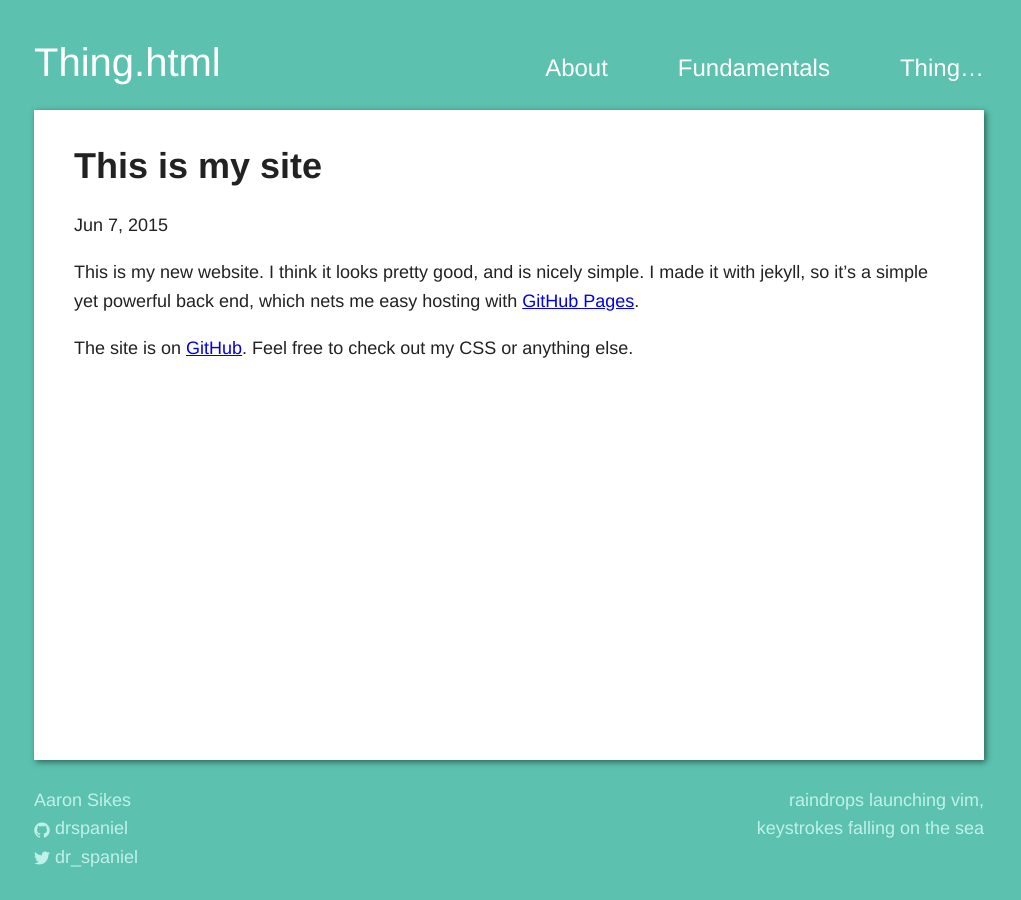
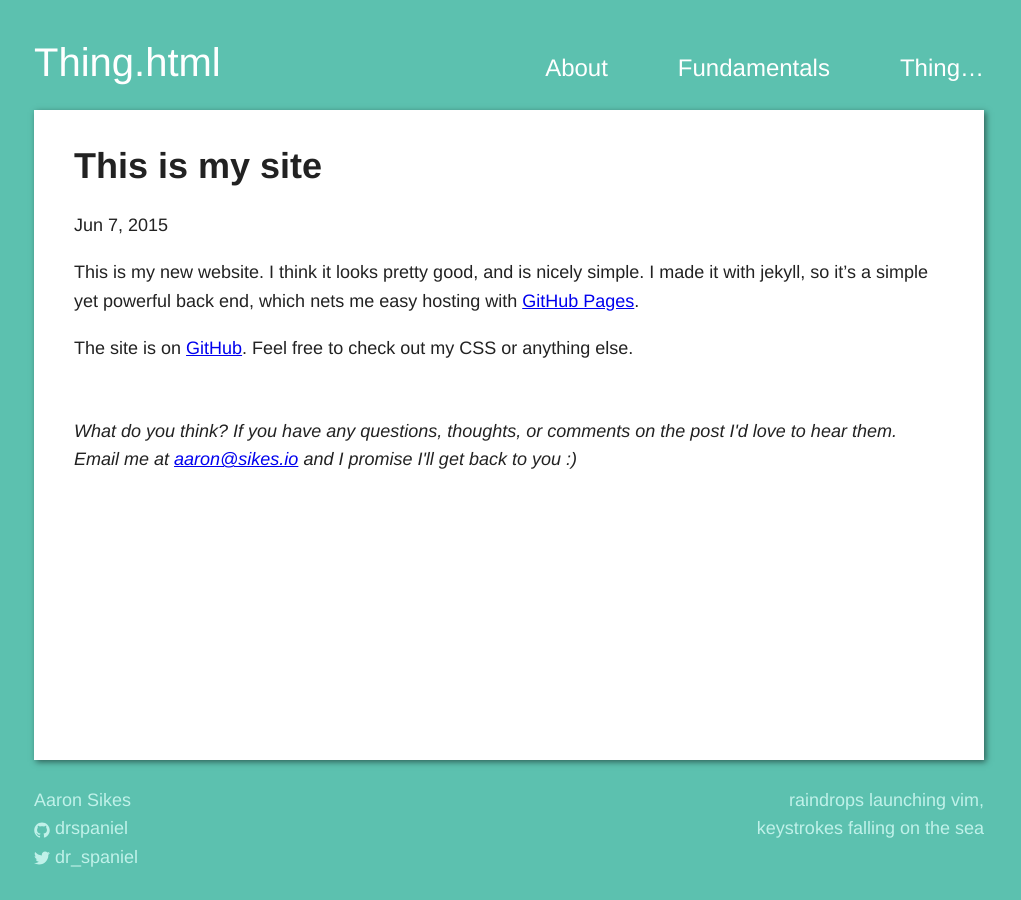
Before and after one commit to AaronSikes/aaron.sikes.io, a Jekyll site: the page built from _posts/2015-06-07-my-site.md, in a window 1280 px wide. Shown: the whole page, without its empty margins (131-1152 px from the left). Built offline with Jekyll 4.4.1, drawn with Linux system fonts in a browser that asks for light colours.

Commit message:
Add a contact me footer to posts

```diff
--- a/_layouts/post.html
+++ b/_layouts/post.html
@@ -10,6 +10,9 @@ layout: default
 
   <article class="post-content">
     {{ content }}
+    <div class="contact-me-footer">
+      <p>What do you think? If you have any questions, thoughts, or comments on the post I'd love to hear them. Email me at {{site.email}} and I promise I'll get back to you :)</p>
+    </div>
   </article>
 
 </div>
--- a/css/main.scss
+++ b/css/main.scss
@@ -184,3 +184,8 @@ h2 {
 a.post-link {
   color: #2C5597;
 }
+
+.contact-me-footer {
+  margin-top: 3em;
+  font-style: italic;
+}
```
